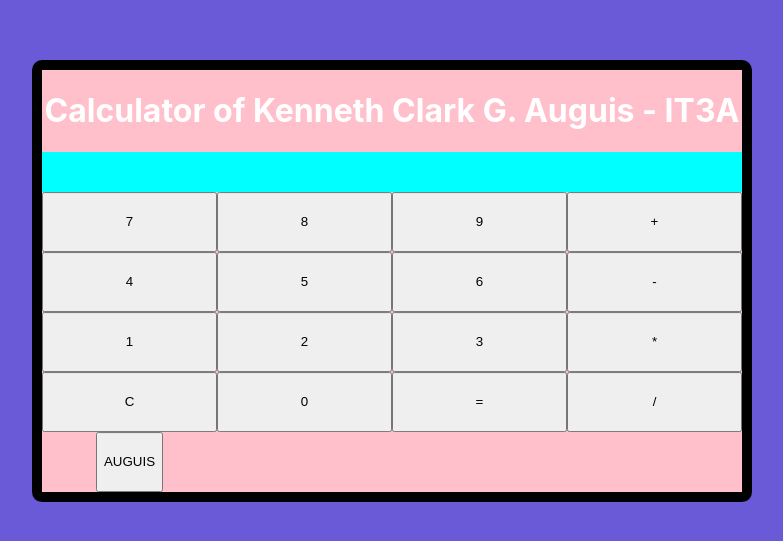
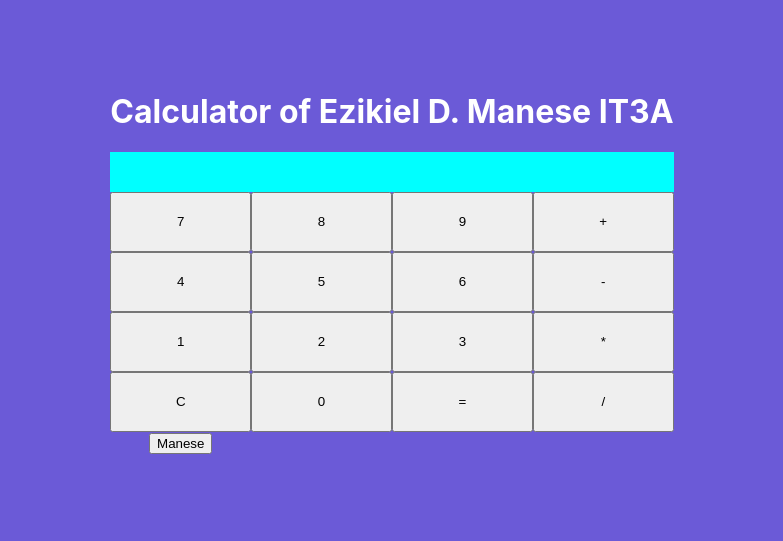
Before and after one commit to Ezikiel2023/prelimexam, a React (Create React App) app: page / in a window 1280 px wide. Shown: the part 119-660 px from the top of the page, without its empty margins (248-1031 px from the left). Built offline with nearby package versions, Linux system fonts and the light colour scheme.

Commit message:
Update App.js

```diff
--- a/src/App.js
+++ b/src/App.js
@@ -44,14 +44,13 @@ function App() {
     }
   };
   const handleSurnameButtonClick = () => {
-    // Add your full name to the display
     setDisplayValue('Kenneth Clark G. Auguis');
   };
 
 
-  return (
-    <div className='CalcContainer'>
- <h1 className='CalculatorTitle'>Calculator of Kenneth Clark G. Auguis - IT3A</h1>
+ return (
+  <div className='App'>
+ <h1 className='CalculatorTitle'>Calculator of Ezikiel D. Manese IT3A</h1>
       <CalcDisplay display={displayValue} />
       <div className='ButtonContainer'>
         <CalcButton label={7} onClick={handleButtonClick} />
@@ -72,8 +71,8 @@ function App() {
         <CalcButton label="/" onClick={handleButtonClick} />
 
          {/* Surname button */}
-         <div className='Surname'>
-         <CalcButton label="AUGUIS" onClick={handleSurnameButtonClick} />
+         <div className='LastNameButton'>
+         <CalcButton label="Manese" onClick={handleButtonClick} />
          </div>
       </div>
     </div>
```
